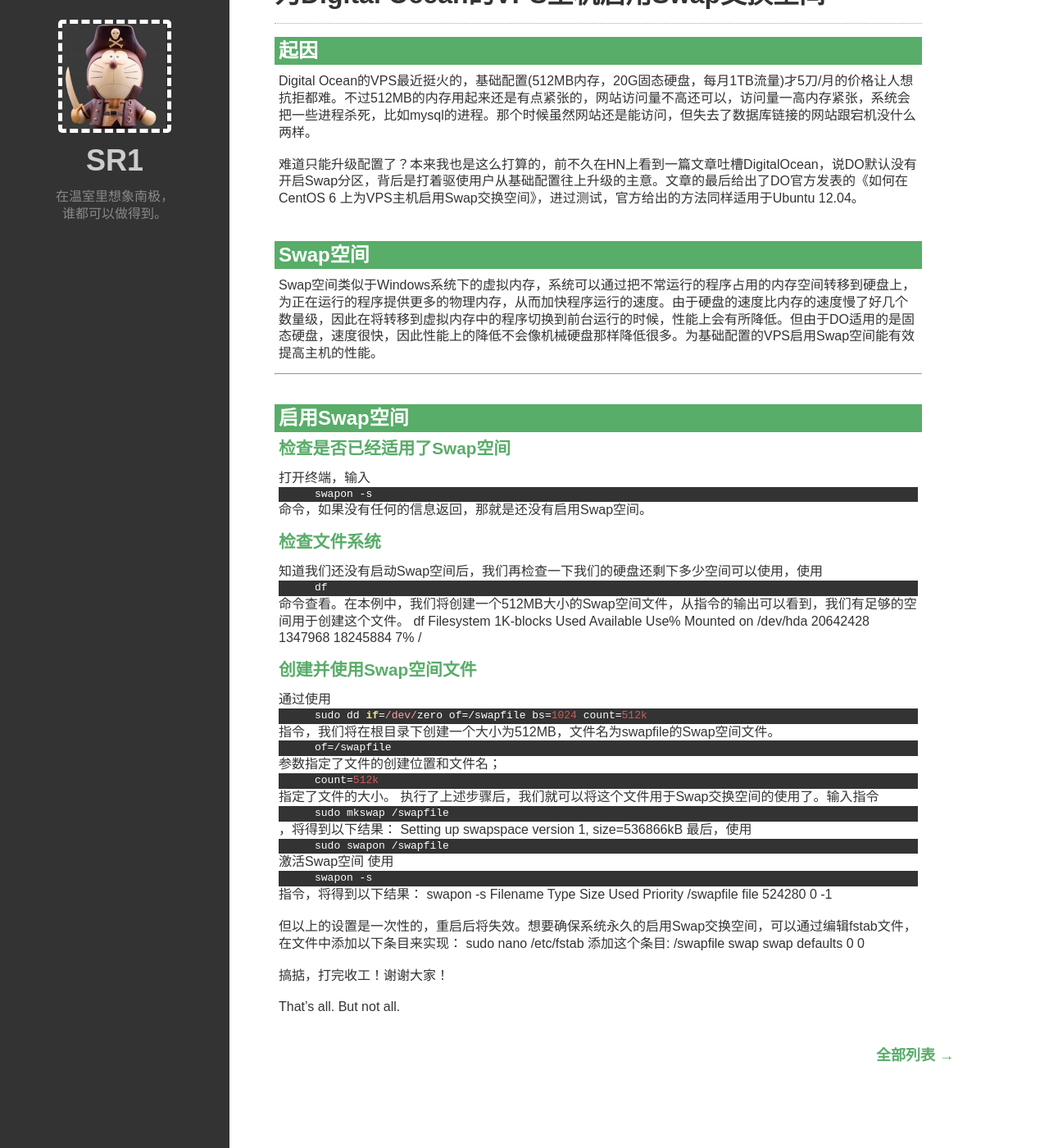
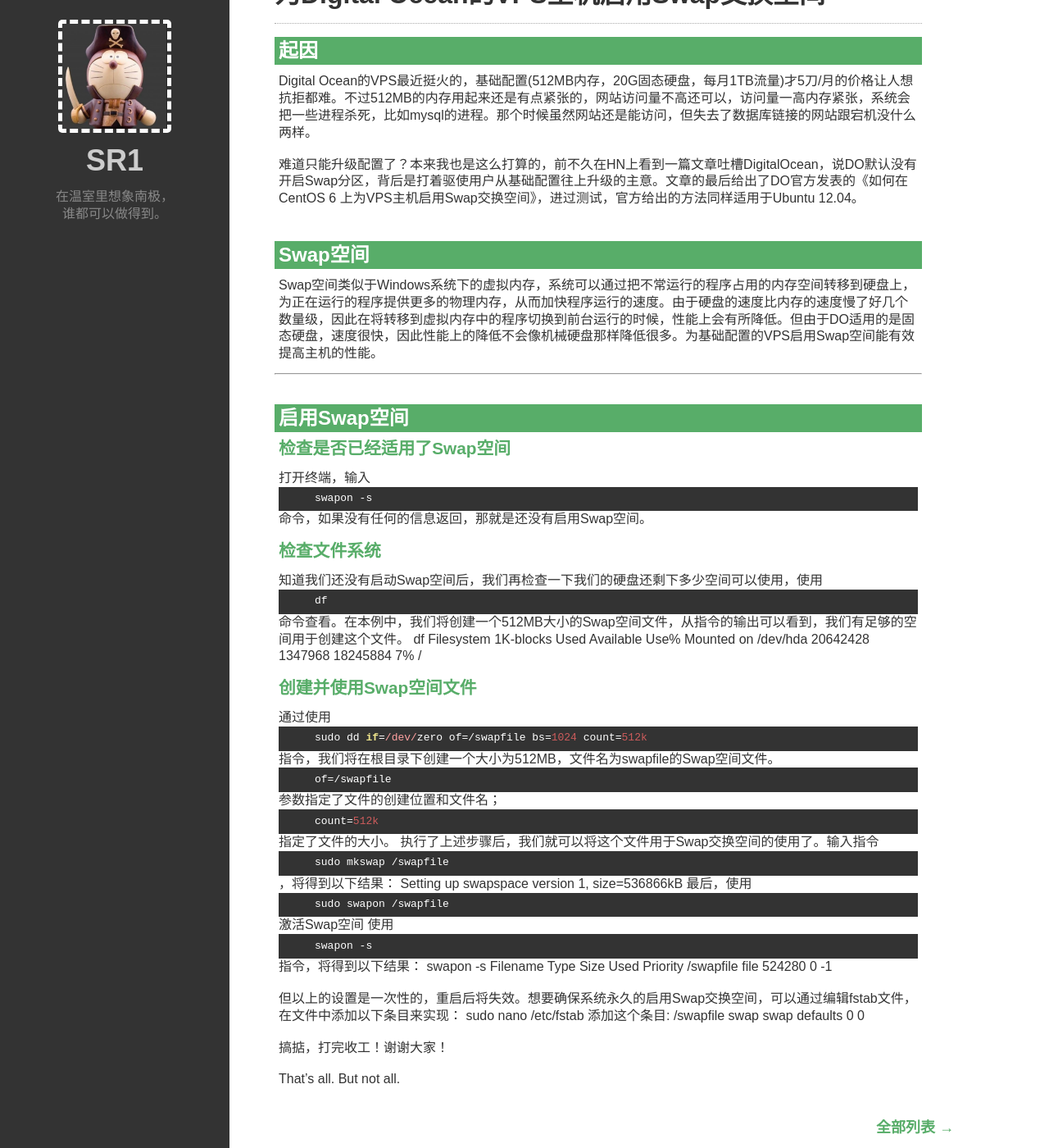
Before and after one commit to SR1s/sr1.me, a Jekyll site: the page built from _posts/2014-02-16-enable-swap-space-for-digital-ocean-vps.md, in a window 1280 px wide and 1400 px high, scrolled down 82 px. Shown: the whole window at 82% size. Built offline with Jekyll 4.4.1, drawn with Linux system fonts in a browser that asks for light colours; nearby versions of some CDN libraries; Markdown is read by kramdown in place of the engine named in the settings; comment, search, counter and statistics services are not loaded.

Commit message:
add padding top and bottom for code area

```diff
--- a/css/style.css
+++ b/css/style.css
@@ -185,7 +185,7 @@ body>header h2 {
 	color: #58ad69;
 	font-size: 1em;
 	vertical-align: middle;
-	padding: 1px 4px 1px 4px;
+	padding: 0.5em 4px;
 }
 
 .archives-link {
```
